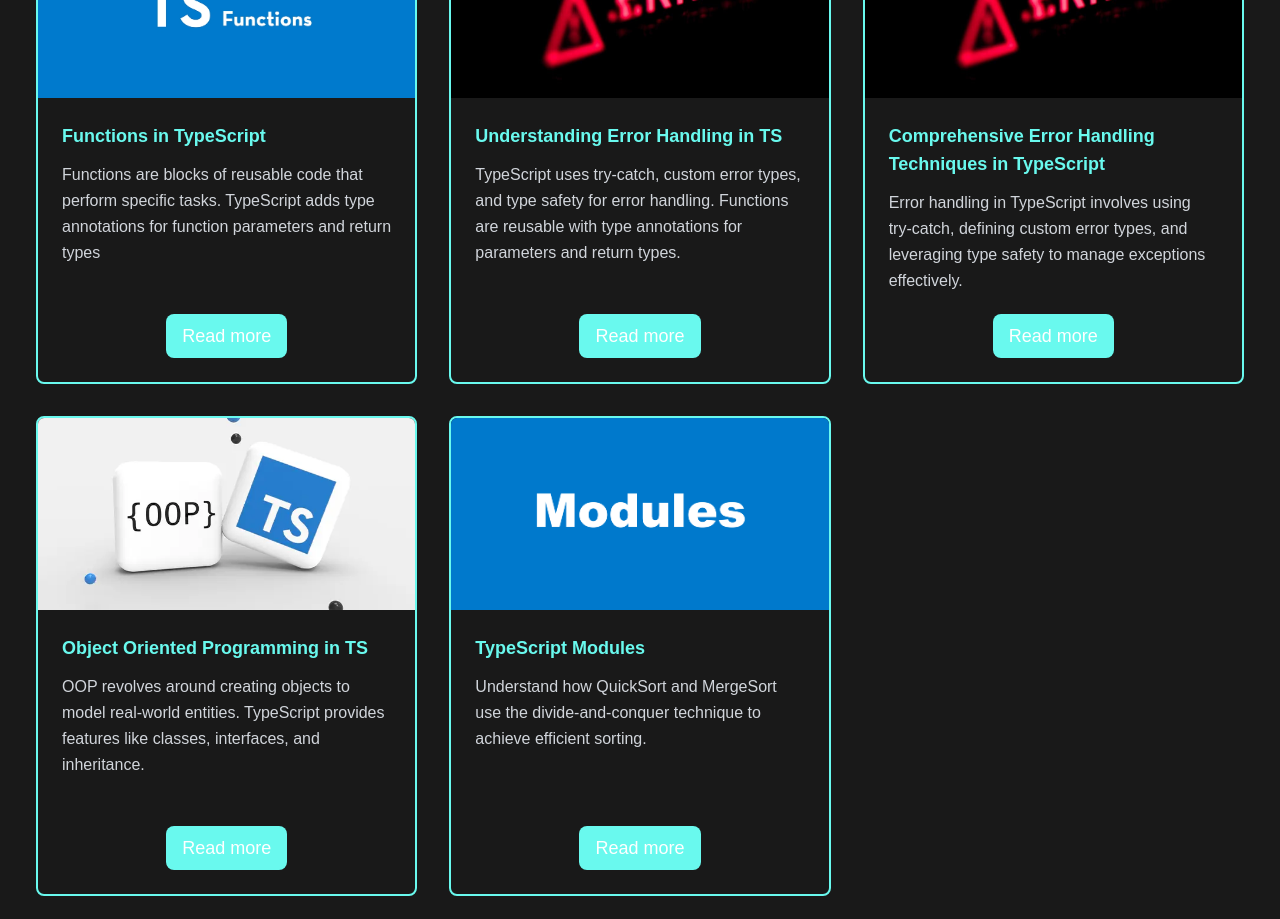
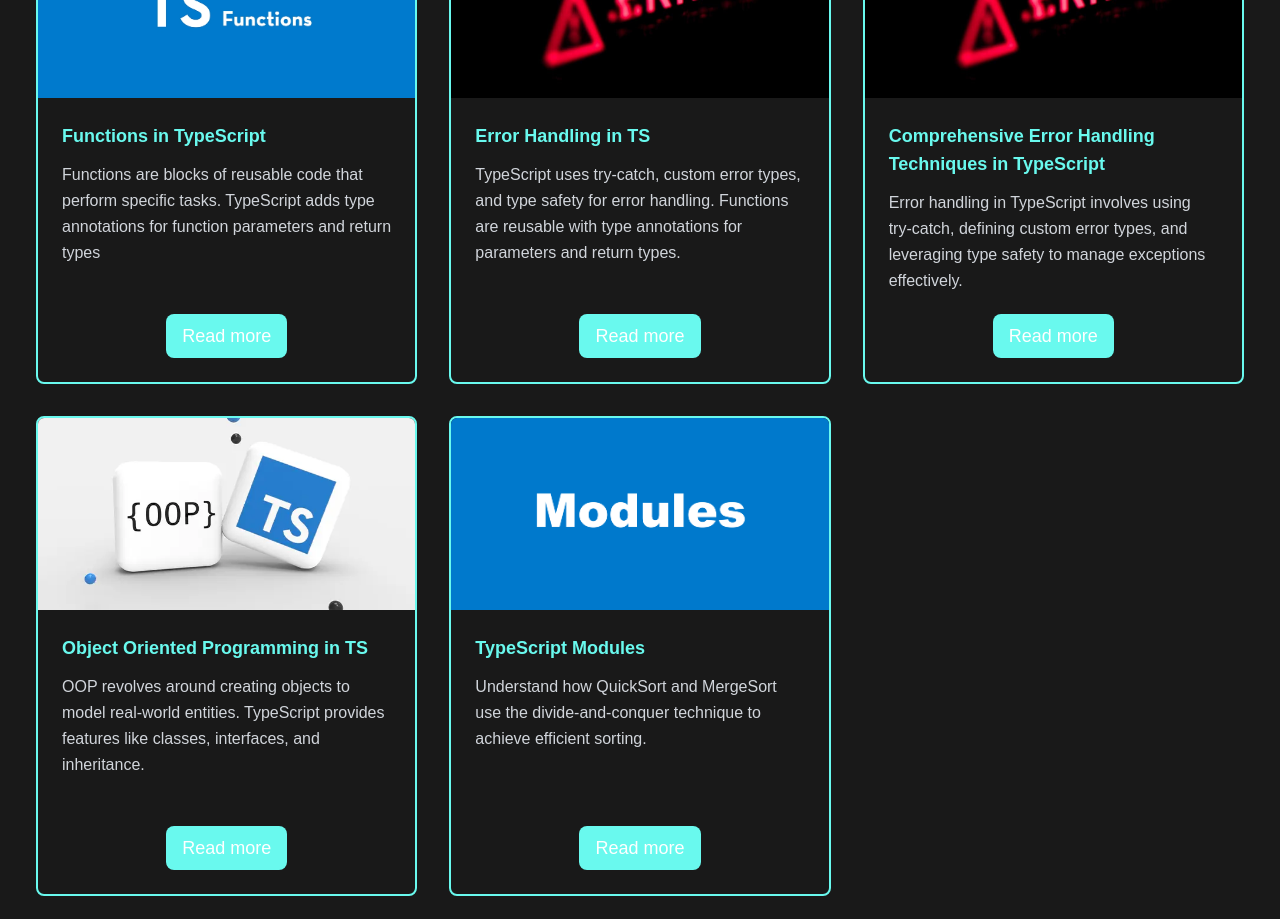
Before and after one commit to huzaifanaeem1/TypeBlog, a Next.js app: page /blogs in a window 1280 px wide. Shown: the part 3000-3919 px from the top of the page. Built offline with nearby package versions, Linux system fonts and the light colour scheme.

Commit message:
blogy-web

```diff
--- a/src/data/blogsData.ts
+++ b/src/data/blogsData.ts
@@ -1681,7 +1681,7 @@ console.log(add(5, 10)); // Output: 15
   },
   {
     id: 18,
-    title: "Understanding Error Handling in TS",
+    title: "Error Handling in TS",
     slug: "Error-Handling-in-TypeScript",
     description:
       "TypeScript uses try-catch, custom error types, and type safety for error handling. Functions are reusable with type annotations for parameters and return types.",
```
